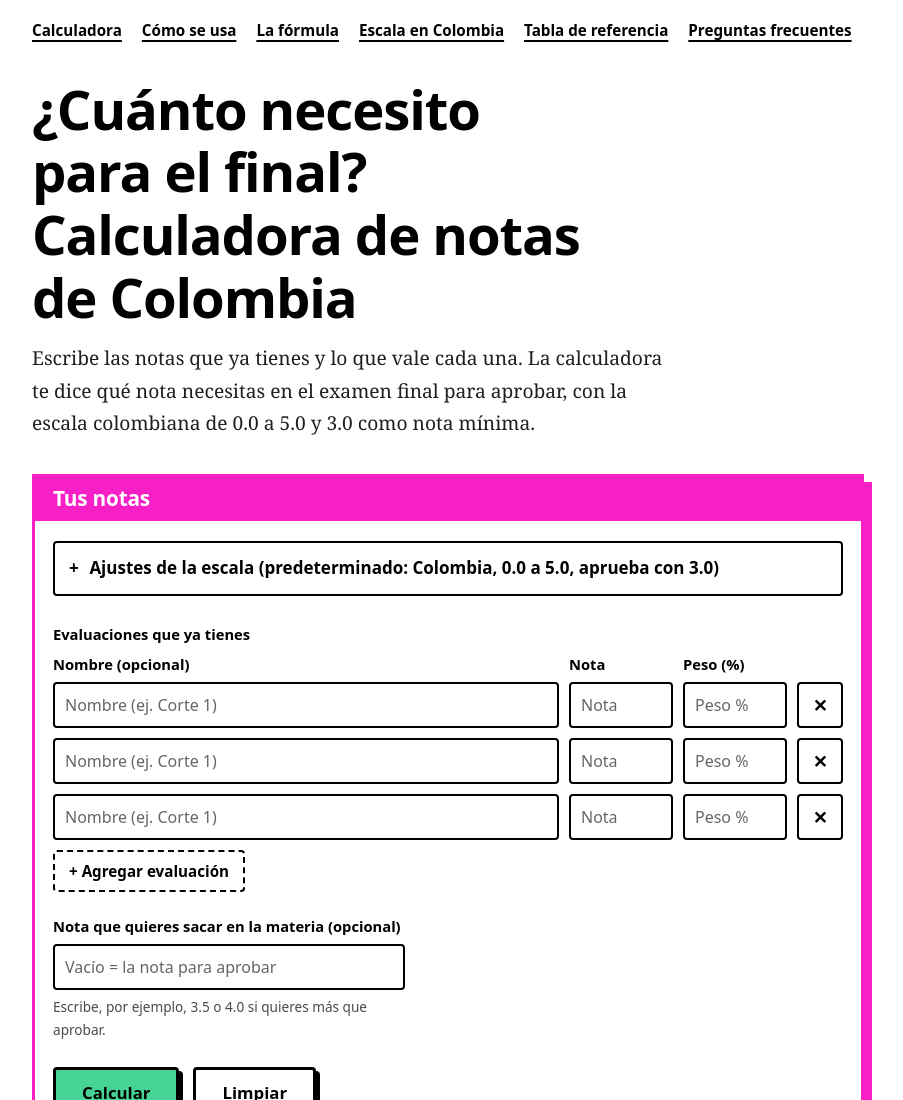
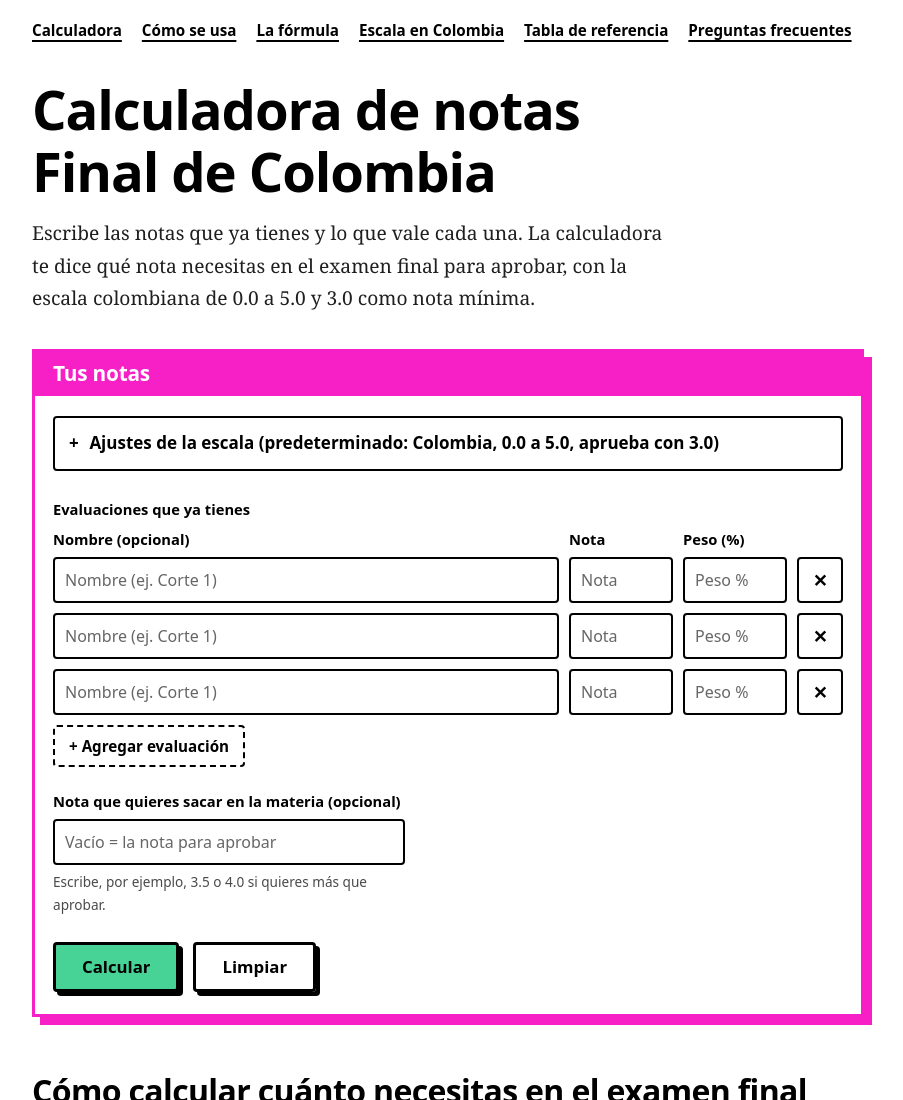
Before and after one commit to ziddihun/calculadoradenotafinal, a plain HTML site: page index.html in a window 1280 px wide. Shown: the top 1100 px of the page, without its empty margins (188-1091 px from the left). Drawn offline with Linux system fonts and the light colour scheme.

Commit message:
Update index.html

```diff
--- a/index.html
+++ b/index.html
@@ -4,7 +4,7 @@
 <meta charset="utf-8">
 <meta name="viewport" content="width=device-width, initial-scale=1">
 
-<title>¿Cuánto necesito para el final? Calculadora de notas Colombia</title>
+<title>Calculadora de notas Final de Colombia</title>
 <meta name="description" content="Calcula cuánto necesitas sacar en el examen final para aprobar. Escala colombiana de 0.0 a 5.0, nota mínima 3.0, con cortes y porcentajes. Gratis y al instante.">
 <meta name="robots" content="index, follow, max-image-preview:large">
 <meta name="author" content="Calculadora de notas Colombia">
@@ -18,12 +18,12 @@
 
 <meta property="og:type" content="website">
 <meta property="og:locale" content="es_CO">
-<meta property="og:site_name" content="Calculadora de notas Colombia">
-<meta property="og:title" content="¿Cuánto necesito para el final? Calculadora de notas Colombia">
+<meta property="og:site_name" content="Calculadora de notas Final de Colombia">
+<meta property="og:title" content="Calculadora de notas Final de Colombia">
 <meta property="og:description" content="Escribe tus notas y porcentajes y descubre qué nota necesitas en el examen final para aprobar con la escala colombiana de 0.0 a 5.0.">
 <meta property="og:url" content="https://www.tudominio.com/cuanto-necesito-para-el-final/">
 <meta name="twitter:card" content="summary">
-<meta name="twitter:title" content="¿Cuánto necesito para el final? Calculadora de notas Colombia">
+<meta name="twitter:title" content="Calculadora de notas Final de Colombia">
 <meta name="twitter:description" content="Calcula la nota que necesitas en el examen final para aprobar. Escala 0.0 a 5.0, aprobando con 3.0.">
 
 <script type="application/ld+json">
@@ -360,7 +360,7 @@
       </ul>
     </nav>
 
-    <h1>¿Cuánto necesito para el final? Calculadora de notas de Colombia</h1>
+    <h1>Calculadora de notas Final de Colombia</h1>
     <p class="lead">Escribe las notas que ya tienes y lo que vale cada una. La calculadora te dice qué nota necesitas en el examen final para aprobar, con la escala colombiana de 0.0 a 5.0 y 3.0 como nota mínima.</p>
   </header>
 
```
